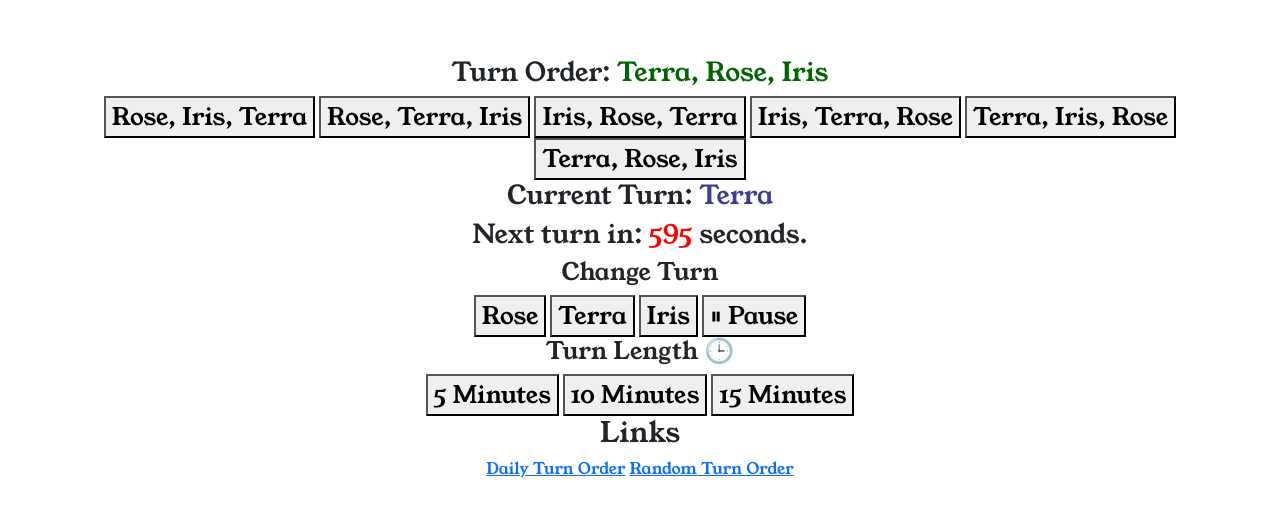
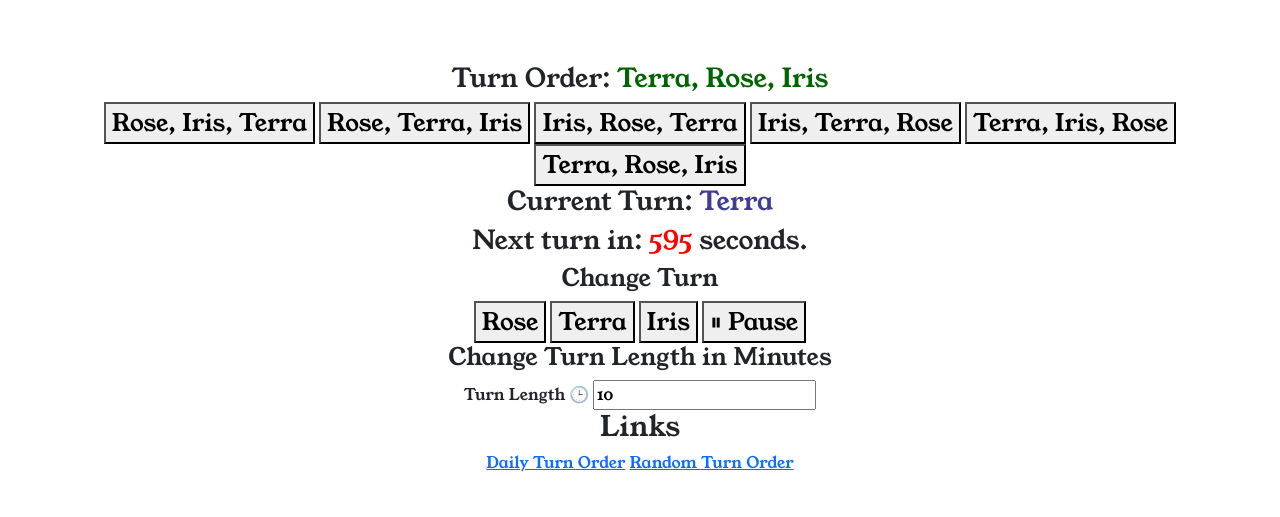
Before and after one commit to themauveavenger/kid-turns, a plain HTML site: page index.html in a window 1280 px wide. Shown: the part 131-648 px from the top of the page. Drawn offline with nearby package versions, Linux system fonts and the light colour scheme.

Commit message:
changes turn length buttons to input number box

```diff
--- a/index.html
+++ b/index.html
@@ -86,6 +86,16 @@
     }
 
     /**
+     * changes the turn length
+     * @param {string} len number of minutes
+     */
+    function changeTurnLength(len) {
+      console.log("changeturnlength", len, typeof len);
+      turnLengthSeconds = parseInt(len) * 60;
+      document.getElementById("seconds").innerHTML = turnLengthSeconds.toString();
+    }
+
+    /**
      * Pauses or unpauses the timer.
      */
     function pause() {
@@ -128,10 +138,16 @@
 
   <button id="pauseButton" onclick="pause()">&#x23F8 Pause</button>
 
-  <h2>Turn Length &#x1F552</h2>
-  <button onclick="setTurnLength(60 * 5)">5 Minutes</button>
-  <button onclick="setTurnLength(60 * 10)">10 Minutes</button>
-  <button onclick="setTurnLength(60 * 15)">15 Minutes</button>
+  <div>
+    <h2>Change Turn Length in Minutes</h2>
+    <label for="turnLength">Turn Length &#x1F552</label>
+    <input onchange="changeTurnLength(this.value)" name="turnLength" id="turnLength" type="number" value="10"/>
+  </div>
+
+
+  <!--  <button onclick="setTurnLength(60 * 5)">5 Minutes</button>-->
+  <!--  <button onclick="setTurnLength(60 * 10)">10 Minutes</button>-->
+  <!--  <button onclick="setTurnLength(60 * 15)">15 Minutes</button>-->
 
   <h3>Links</h3>
   <a href="pages/daily-turns.html">Daily Turn Order</a>
```
